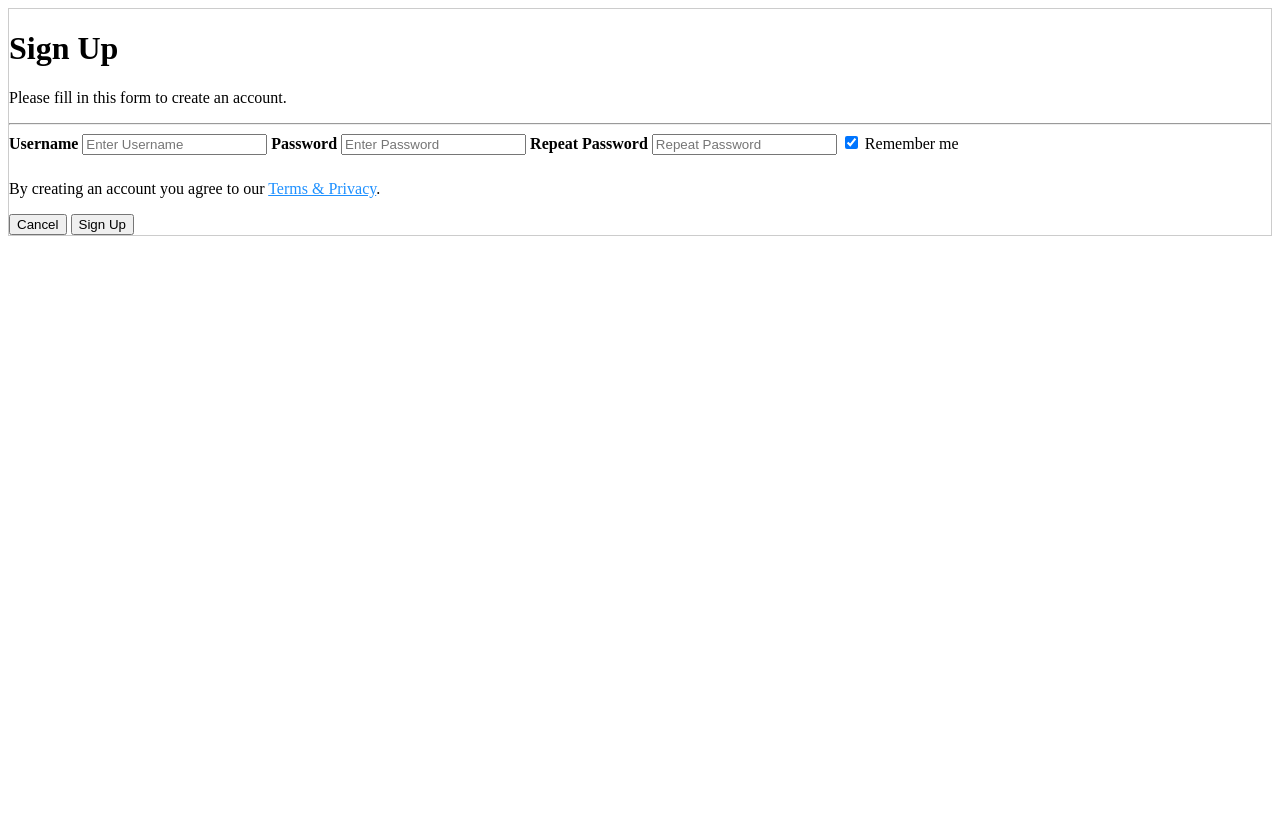
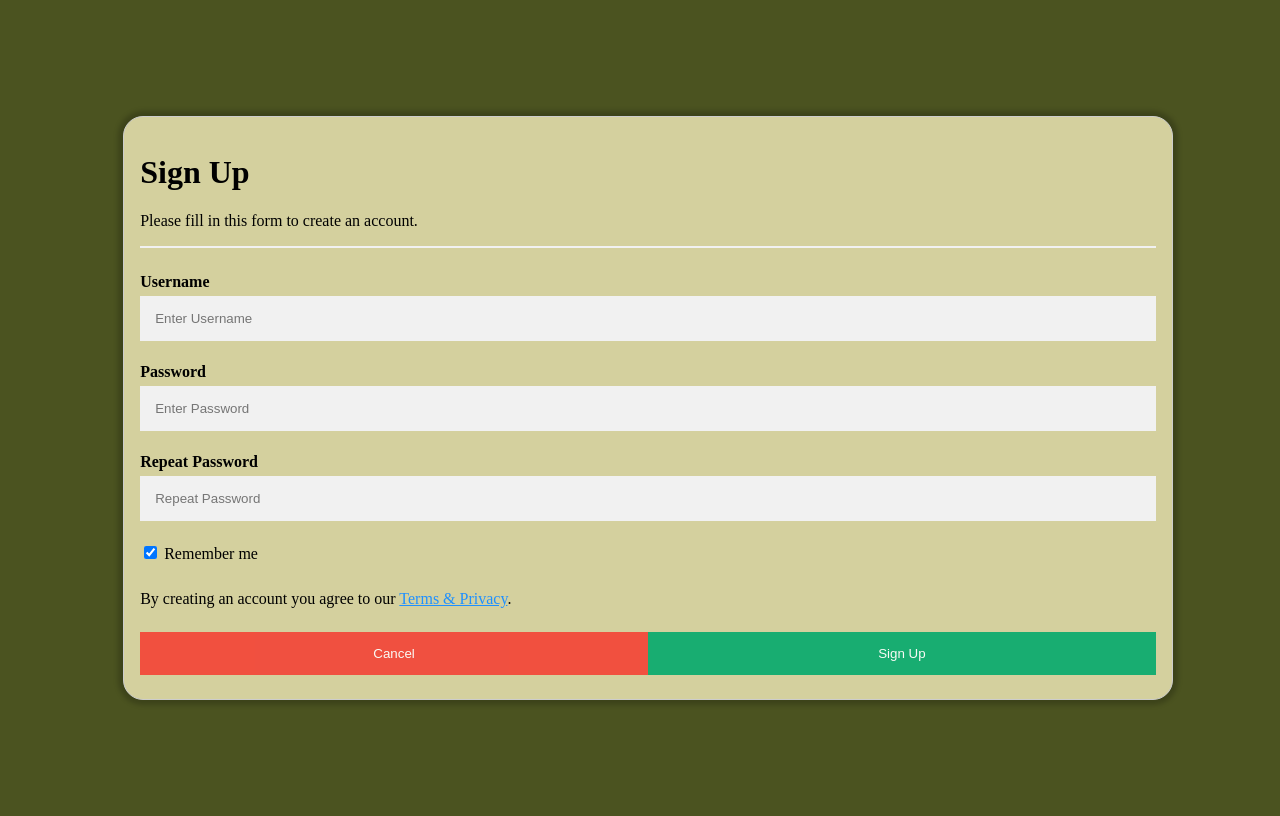
Before and after one commit to MamoonUddin/COSC4353GroupProjectTeam6, a PHP site: page /register.html in a window 1280 px wide. Before the commit the page ends 236 px from the top, so only its background shows below. Run offline with PHP 8.4, Linux system fonts and the light colour scheme.

Commit message:
pedantic and styling

```diff
--- a/FrontEnd/login.php
+++ b/FrontEnd/login.php
@@ -2,13 +2,13 @@
 <html lang="en">
 <head>
     <meta charset="UTF-8">
-    <title>Page Title</title>
+    <title>FuelMe Login</title>
     <meta name="viewport" content="width=device-width,initial-scale=1">
-    <link rel="stylesheet" href="images/homePage.css">
+    <link rel="stylesheet" href="styles/login.css">
 </head>
 <body>
 
-<img src="img_la.jpg" alt="LA" style="width:100%">
+<img src="images/img_la.jpg" alt="LA" style="width:100%">
 
 <div class="">
 
--- a/index.html
+++ b/index.html
@@ -31,7 +31,7 @@
             <p class="h2">
                 Lorem ipsum dolor, sit amet consectetur adipisicing elit. Provident, ea libero labore rem atque sapiente error officia saepe et ad. Cum fuga saepe adipisci! Veritatis reiciendis quia repellendus fuga doloremque.
             </p>
-            <a class="app-container" href="FrontEnd/login.php">
+            <a class="app-container" href="login.html">
                 <button class="app-button">Check your sale</button>
             </a>
 
--- a/register.html
+++ b/register.html
@@ -1,3 +1,14 @@
+<!DOCTYPE html>
+<html lang="en">
+<head>
+  <meta charset="UTF-8">
+  <meta http-equiv="X-UA-Compatible" content="IE=edge">
+  <meta name="viewport" content="width=device-width, initial-scale=1.0">
+  <title>FuelMe Register</title>
+  <link rel="stylesheet" href="styles/register.css">
+</head>
+<body>
+  <div class="register-wrapper">
     <form action="register.php" style="border:1px solid #ccc">
       <div class="container">
         <h1>Sign Up</h1>
@@ -20,8 +31,12 @@
         <p>By creating an account you agree to our <a href="#" style="color:dodgerblue">Terms & Privacy</a>.</p>
 
         <div class="clearfix">
-        <button type="button" class="cancelbtn">Cancel</button>
+          <button type="button" class="cancelbtn"><a href="index.html" style="text-decoration:none; color: inherit;">Cancel</a></button>
           <button type="submit" class="signupbtn">Sign Up</button>
         </div>
       </div>
     </form>
+  </div>
+
+</body>
+</html>
--- a/styles/homePage.css
+++ b/styles/homePage.css
@@ -141,6 +141,7 @@ html,body {
     margin-top: 100px;
   }
   .app-button {
+    cursor: pointer;
     padding: 10px 20px;
     font-weight: 800;
     color: var(--main);
--- a/styles/register.css
+++ b/styles/register.css
@@ -1,4 +1,27 @@
 * {box-sizing: border-box}
+
+html:root{
+  --shadow: 0px 0px 5px 5px rgba(0, 0, 0, 0.199);
+  --lighter: #d4d09e;
+  --light: #c7c061;
+  --mid: #bdb76b;
+  --main: #4b5320;
+  --accent: #b8bc86;
+  --dark: #a0a55d;
+  --darker: #bdb76b;
+}
+
+body{
+  min-height: 100vh;
+  min-width: 100vw;
+  background-color: var(--main);
+}
+
+form{
+  background-color: var(--lighter);
+  border-radius: 20px;
+  box-shadow: var(--shadow);
+}
 
 /* Full-width input fields */
   input[type=text], input[type=password] {
@@ -60,6 +83,18 @@ button:hover {
   display: table;
 }
 
+
+.register-wrapper{
+  min-width: 100vw;
+  min-height: 100vh;
+  overflow: hidden;
+
+  display: flex;
+  justify-content: center;
+  align-items: center;
+  margin: 0;
+}
+
 /* Change styles for cancel button and signup button on extra small screens */
 @media screen and (max-width: 300px) {
   .cancelbtn, .signupbtn {
```
Also changed, not shown: login.html (+14 -2 lines), profile.html (+16 -2 lines), request.html (+13 -1 lines), styles/login.css (+15 -5 lines), styles/profile.css (+34 -0 lines). Lines whose indentation alone changed are shown as unchanged.
